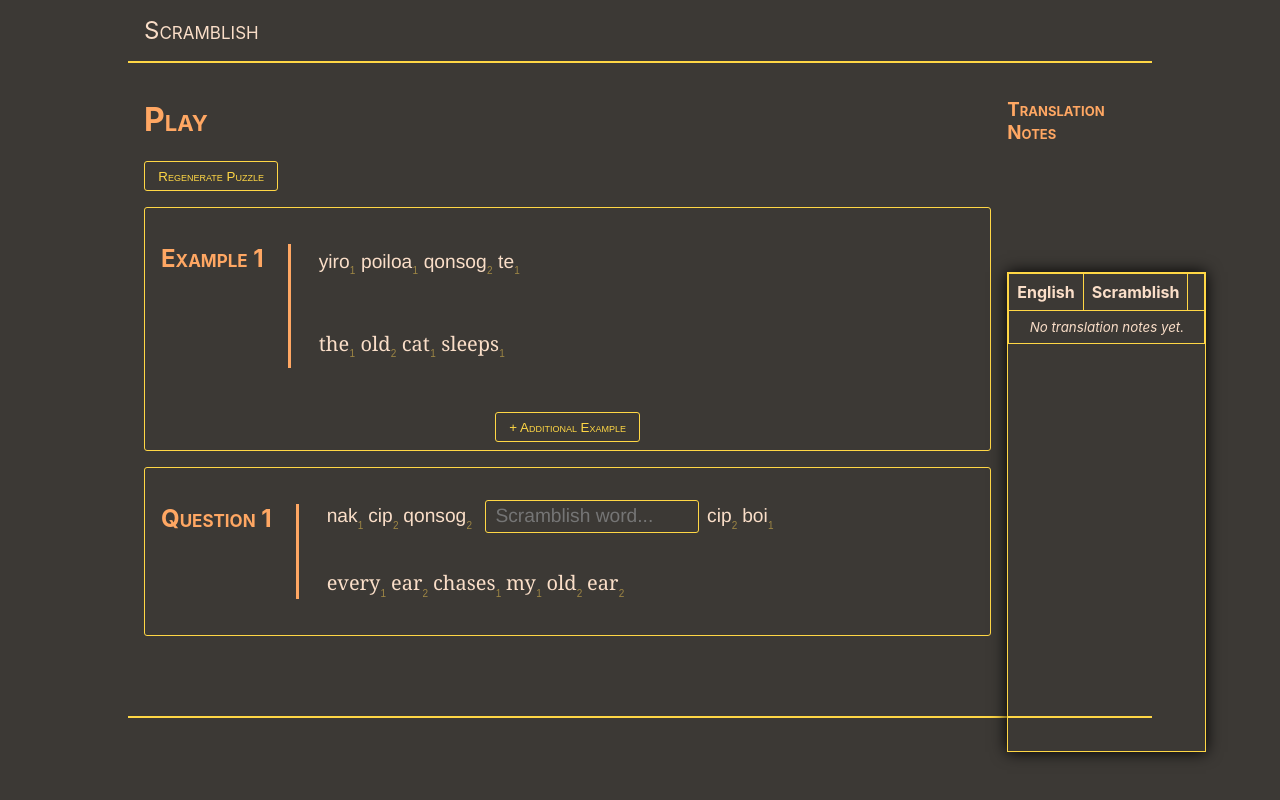
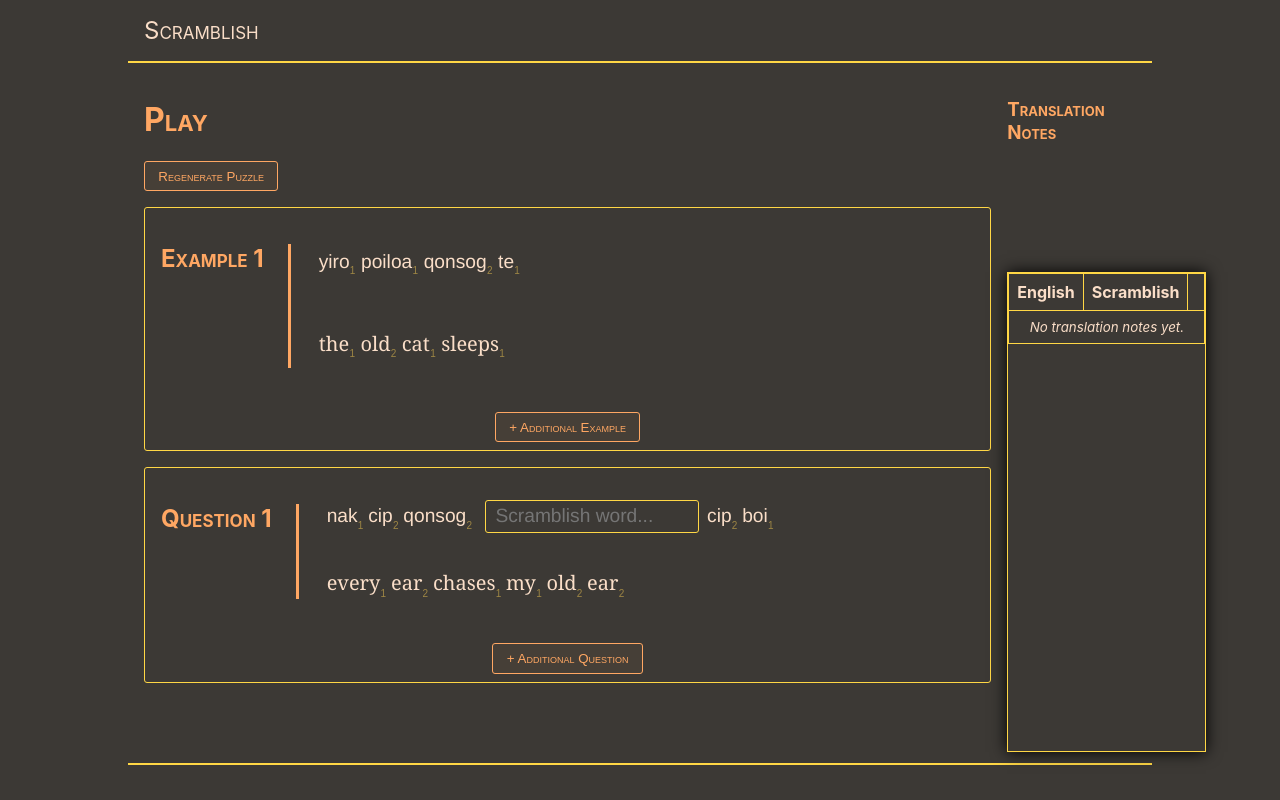
Before and after one commit to eignnx/scramblish, a React (Create React App) app: page /play in a window 1280 px wide. Built offline with nearby package versions, Linux system fonts and the light colour scheme; a web font is replaced by a local one.

Commit message:
add btn "+ additional question"

```diff
--- a/src/index.css
+++ b/src/index.css
@@ -33,9 +33,10 @@ body {
 }
 
 button {
-  background-color: transparent;
-  color: var(--accent-color);
-  border: 1px solid var(--accent-color);
+  transition: all 0.10s;
+  background-color: rgba(from var(--heading-color) r g b / 0.05);
+  color: var(--heading-color);
+  border: 1px solid var(--heading-color);
   border-radius: 3px;
   padding: 0.5em 1em;
   font-size: smaller;
@@ -44,7 +45,7 @@ button {
 }
 
 button:hover {
-  background-color: rgba(254, 204, 40, 0.2);
+  background-color: rgba(from var(--heading-color) r g b / 0.2);
 }
 
 input[type="text"],
--- a/src/pages/PlayPage.css
+++ b/src/pages/PlayPage.css
@@ -151,7 +151,8 @@ span.hapax-legomenon {
     text-decoration-color: orange;
 }
 
-#add-example-btn-wrapper {
+#add-example-btn-wrapper,
+#add-question-btn-wrapper {
     display: flex;
     justify-content: center;
     gap: 1rem;
--- a/src/pages/PlayPage.tsx
+++ b/src/pages/PlayPage.tsx
@@ -147,6 +147,11 @@ export default function PlayPage({ puzzleParams }: Props) {
         setExamples([...examples, newTranslation]);
     }
 
+    function addAnotherQuestion() {
+        const newQuestion = puzzleGen.generateQuestion();
+        setQuestions([...questions, newQuestion]);
+    }
+
     function intoWordsOrBlanks(sentence: Syntax): WordOrBlank[] {
         return sentence.render().split(" ").map((word) => ({ type: 'word', word }));
     }
@@ -211,6 +216,9 @@ export default function PlayPage({ puzzleParams }: Props) {
                                     {question.render({ wordHighlight }, i)}
                                 </div>
                             ))}
+                            <div id="add-question-btn-wrapper">
+                                <button onClick={addAnotherQuestion}>+ Additional Question</button>
+                            </div>
                         </section>
                     </main>
                     <TranslationNotes
```
